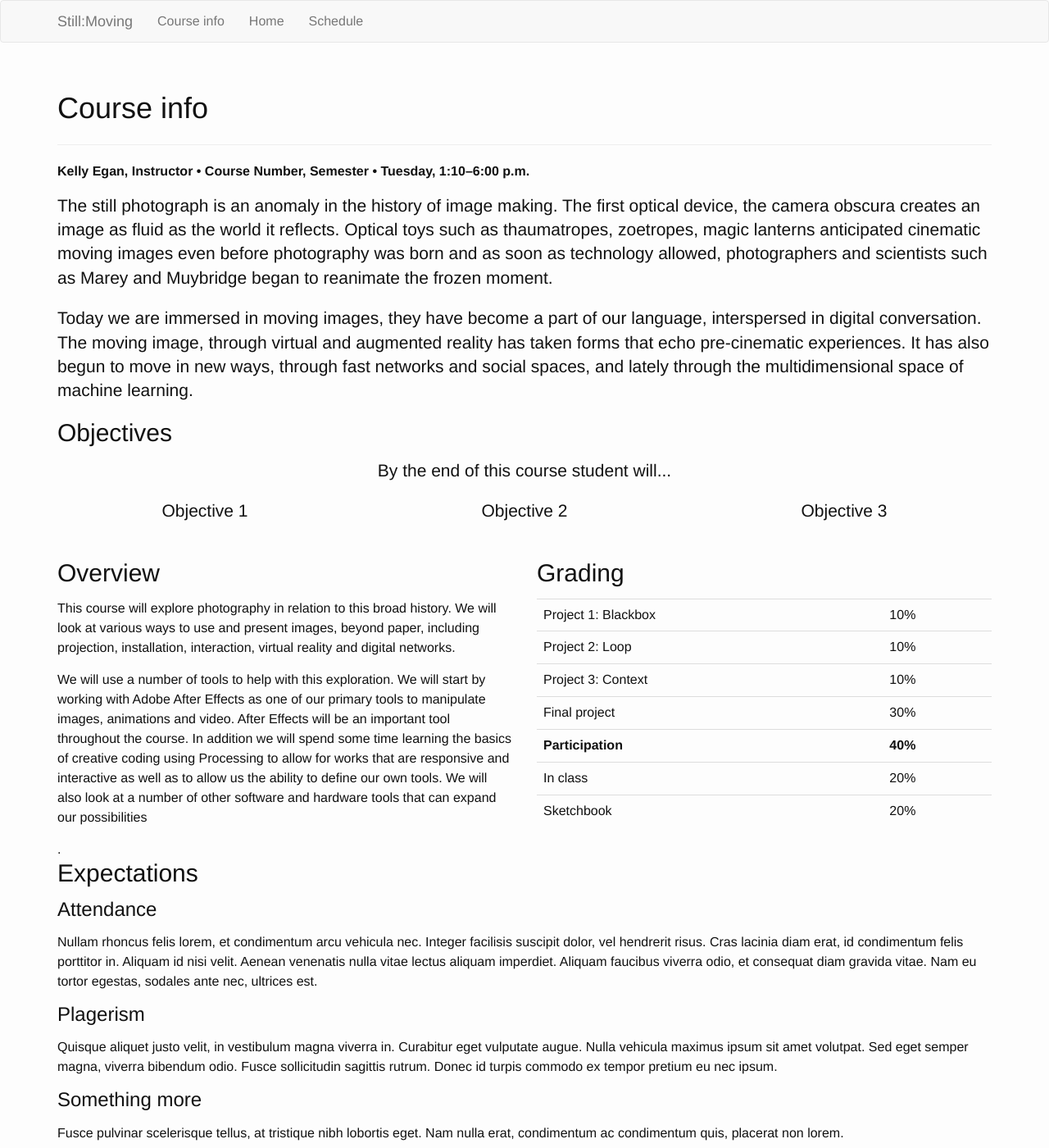
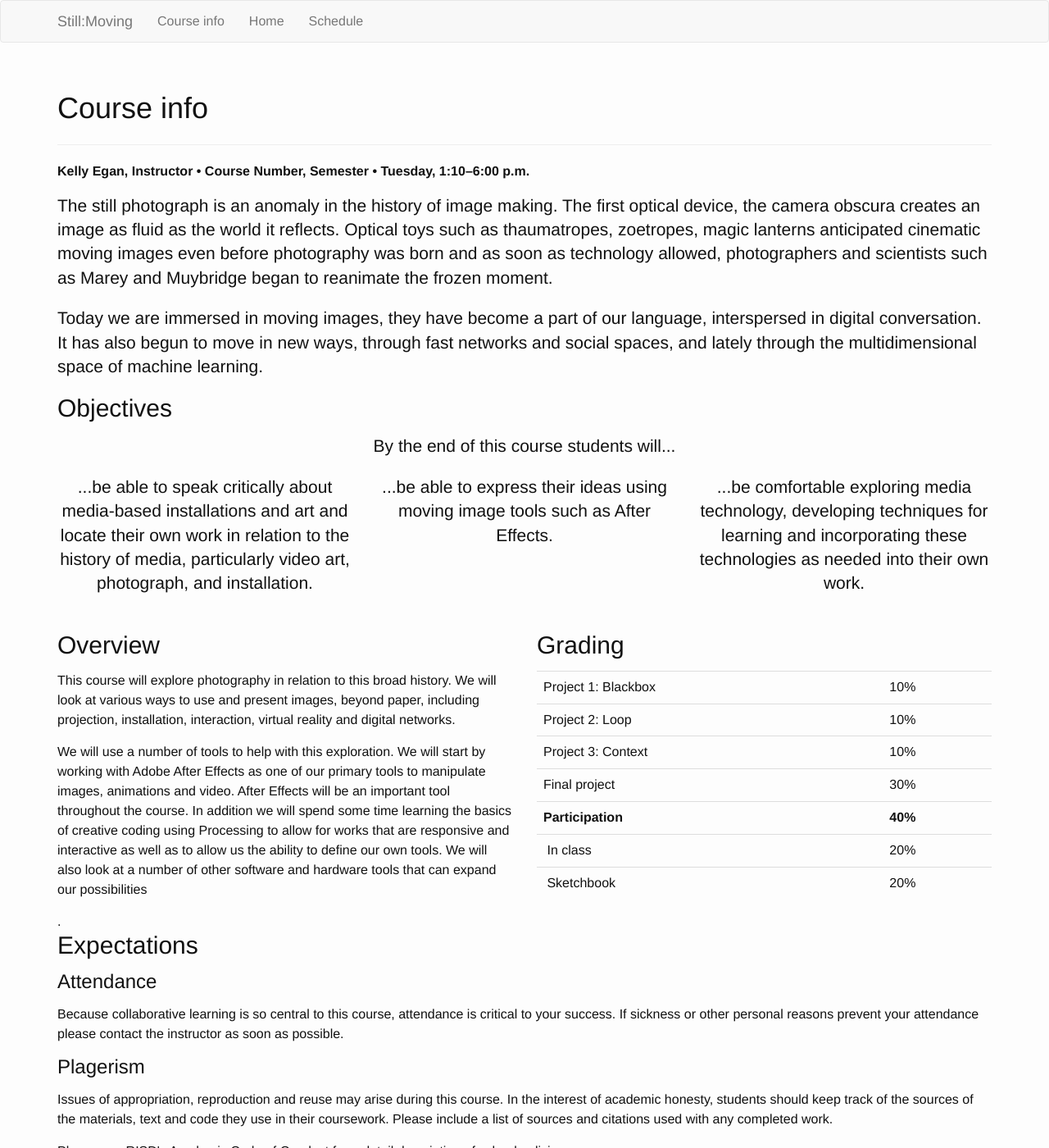
Before and after one commit to kellyegan/StillMoving, a Jekyll site: the page built from course-info.html, in a window 1280 px wide and 1400 px high. Shown: the whole window at 82% size. Built offline with Jekyll 4.4.1, drawn with Linux system fonts in a browser that asks for light colours; some of the changed text lies outside the part shown.

Commit message:
Update objectives

```diff
--- a/course-info.html
+++ b/course-info.html
@@ -6,25 +6,24 @@ permalink: /course-info/
 
 <p><strong>Kelly Egan, Instructor &bull; Course Number, Semester &bull; Tuesday, 1:10&ndash;6:00 p.m.</strong></p>
 
-<p class="lead">The still photograph is an anomaly in the history of image making. The first optical device, the camera obscura creates an image as fluid as the world it reflects. Optical toys such as  thaumatropes, zoetropes, magic lanterns anticipated cinematic moving images even before photography was born and as soon as technology allowed, photographers and scientists such as Marey and Muybridge began to reanimate the frozen moment. </p>
+<p class="lead">The still photograph is an anomaly in the history of image making. The first optical device, the camera obscura creates an image as fluid as the world it reflects. Optical toys such as  thaumatropes, zoetropes, magic lanterns anticipated cinematic moving images even before photography was born and as soon as technology allowed, photographers and scientists such as Marey and Muybridge began to reanimate the frozen moment.</p>
 
-<p class="lead">Today we are immersed in moving images, they have become a part of our language, interspersed in digital conversation. The moving image, through virtual and augmented reality has taken forms that echo pre-cinematic experiences. It has also begun to move in new ways, through fast networks and social spaces, and lately through the multidimensional space of machine learning.
-</p>
+<p class="lead">Today we are immersed in moving images, they have become a part of our language, interspersed in digital conversation. It has also begun to move in new ways, through fast networks and social spaces, and lately through the multidimensional space of machine learning.</p>
 
 <h2>Objectives</h2>
-<p class="lead text-center">By the end of this course student will...</p>
+<p class="lead text-center">By the end of this course students will...</p>
 
 <div class="row">
   <div class="col-sm-4">
-    <p class="lead text-center">Objective 1</p>
+     <p class="lead text-center">...be able to speak critically about media-based installations and art and locate their own work in relation to the history of media, particularly video art, photograph, and installation.</p>
   </div>
 
   <div class="col-sm-4">
-     <p class="lead text-center">Objective 2</p>
+    <p class="lead text-center">...be able to express their ideas using moving image tools such as After Effects.</p>
   </div>
 
   <div class="col-sm-4">
-     <p class="lead text-center">Objective 3</p>
+     <p class="lead text-center">...be comfortable exploring media technology, developing techniques for learning and incorporating these technologies as needed into their own  work.</p>
   </div>
 </div>
 
@@ -49,8 +48,8 @@ permalink: /course-info/
       <tr> <td>Final project</td> <td>30%</td> </tr>
 
       <tr> <th>Participation</th> <th>40%</th> </tr>
-      <tr> <td>In class</td> <td>20%</td> </tr>
-      <tr> <td>Sketchbook</td> <td>20%</td> </tr>
+      <tr> <td>&nbsp;In class</td> <td>20%</td> </tr>
+      <tr> <td>&nbsp;Sketchbook</td> <td>20%</td> </tr>
     </table>
   </div>
 
@@ -59,21 +58,18 @@ permalink: /course-info/
 <h2>Expectations</h2>
 
 <h3>Attendance</h3>
-<p>Nullam rhoncus felis lorem, et condimentum arcu vehicula nec. Integer facilisis suscipit dolor, vel hendrerit risus. Cras lacinia diam erat, id condimentum felis porttitor in. Aliquam id nisi velit. Aenean venenatis nulla vitae lectus aliquam imperdiet. Aliquam faucibus viverra odio, et consequat diam gravida vitae. Nam eu tortor egestas, sodales ante nec, ultrices est.</p>
+<p>Because collaborative learning is so central to this course, attendance is critical to your success. If sickness or other personal reasons prevent your attendance please contact the instructor as soon as possible.
+</p>
 
 <h3>Plagerism</h3>
-<p>Quisque aliquet justo velit, in vestibulum magna viverra in. Curabitur eget vulputate augue. Nulla vehicula maximus ipsum sit amet volutpat. Sed eget semper magna, viverra bibendum odio. Fusce sollicitudin sagittis rutrum. Donec id turpis commodo ex tempor pretium eu nec ipsum.</p>
+<p>Issues of appropriation, reproduction and reuse may arise during this course. In the interest of academic honesty, students should keep track of the sources of the materials, text and code they use in their coursework. Please include a list of sources and citations used with any completed work.
+</p>
 
-<h3>Something more</h3>
-<p>Fusce pulvinar scelerisque tellus, at tristique nibh lobortis eget. Nam nulla erat, condimentum ac condimentum quis, placerat non lorem.</p>
+<p>Please see RISD's Academic Code of Conduct for a detail description of school policies.</p>
 
 
 <h2>Required materials and tools</h2>
 
-<p>Ut et odio sed sem rutrum sagittis sed id magna. Etiam luctus magna ligula, non efficitur lectus bibendum ut. Praesent porttitor interdum urna sodales pulvinar. Nullam eu metus ultricies, elementum turpis a, pulvinar nibh. </p>
+<p>There is no required text for this class. We will primarily using software available to RISD students or that is free and open source.</p>
 
-<ul>
-  <li>Required item</li>
-  <li>Required item</li>
-  <li>Required item</li>
-</ul>
+<p>Students will need a camera for shooting video and still photographs.</p>
```
